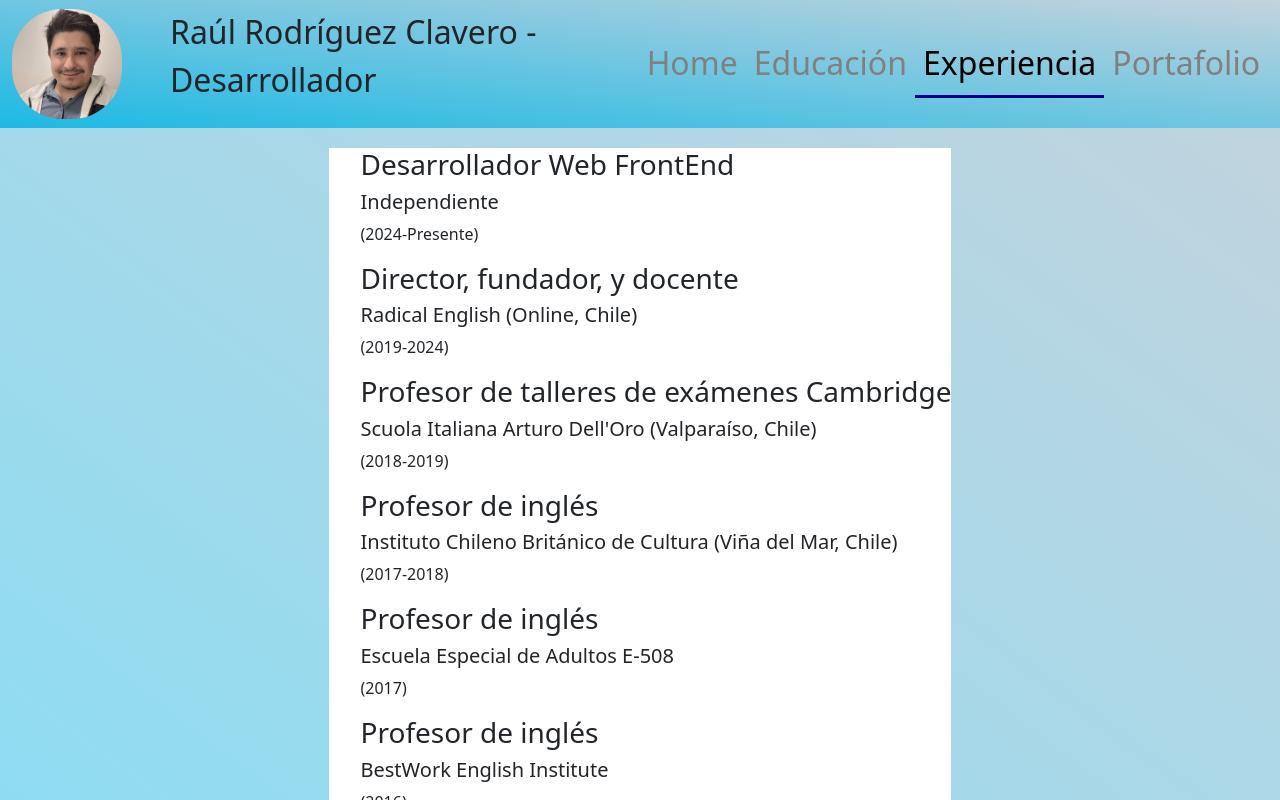
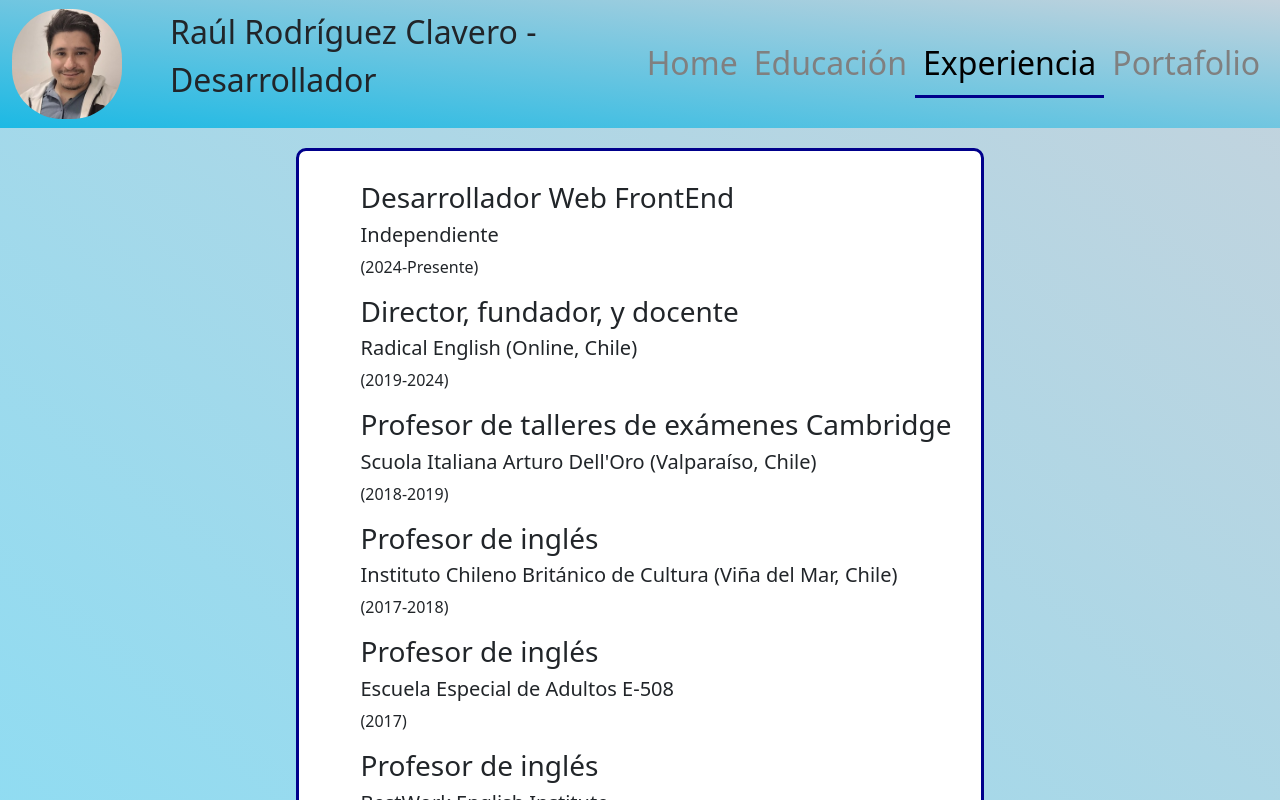
Before and after one commit to RaulWeirdStackDev/CVRaulReact, a React (Vite) app: page /experiencia in a window 1280 px wide. Shown: the top 800 px of the page. Built offline with nearby package versions, Linux system fonts and the light colour scheme.

Commit message:
Estilicé bordes en portafolio y experiencia

```diff
--- a/src/views/Experiencia/experiencia.css
+++ b/src/views/Experiencia/experiencia.css
@@ -6,6 +6,9 @@
     background: white no-repeat center;
     max-width: 55vw;
     margin-top: 20px;
+    border-radius: 10px;
+    border: solid darkblue;
+    padding: 30px;
 }
 
 .experiencia ul{list-style: none;}
--- a/src/views/Portafolio/portafolio.css
+++ b/src/views/Portafolio/portafolio.css
@@ -23,6 +23,7 @@ body {
   margin-block: 20px;
   padding: 30px;
   width: 50vw;
+  border-radius: 10px;
 }
 
 .portEle a {
```
